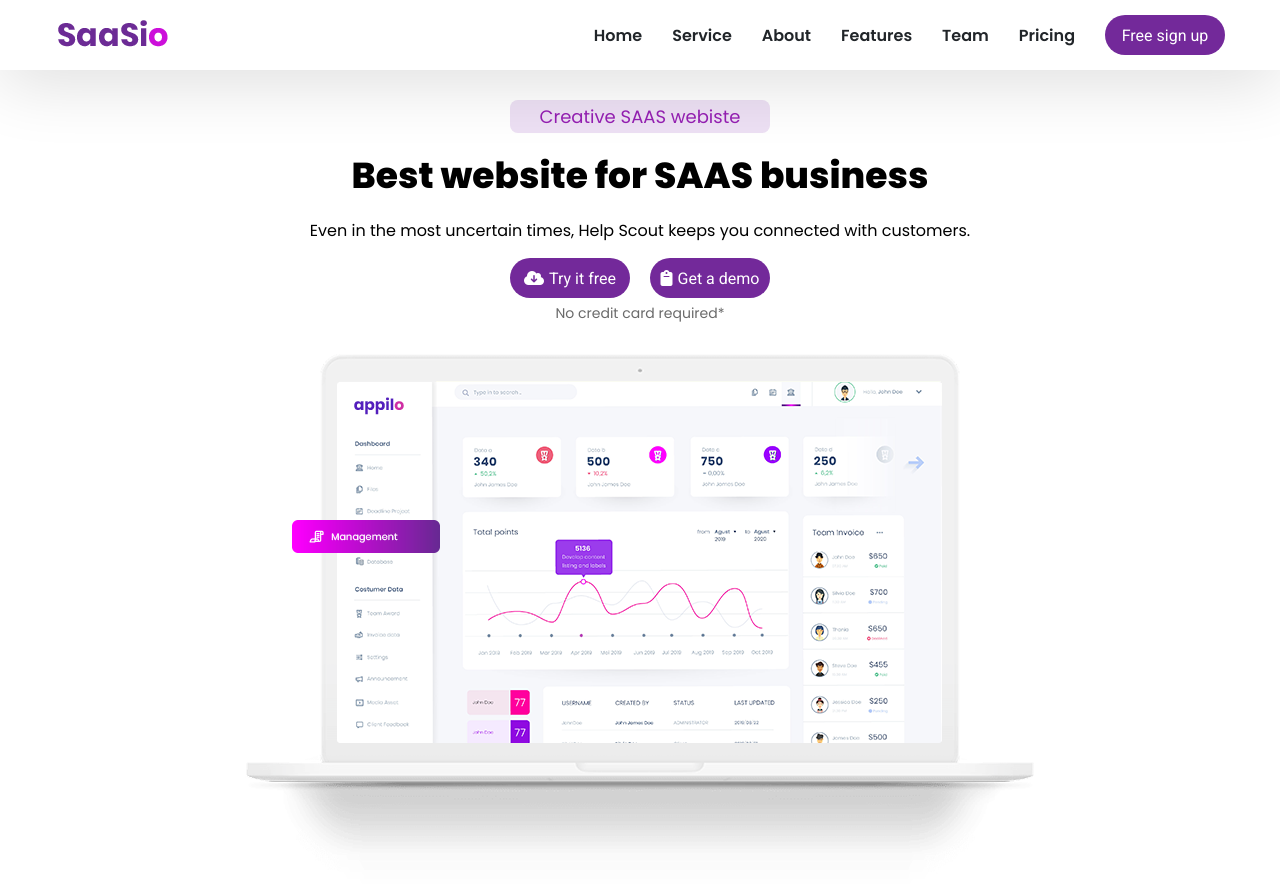
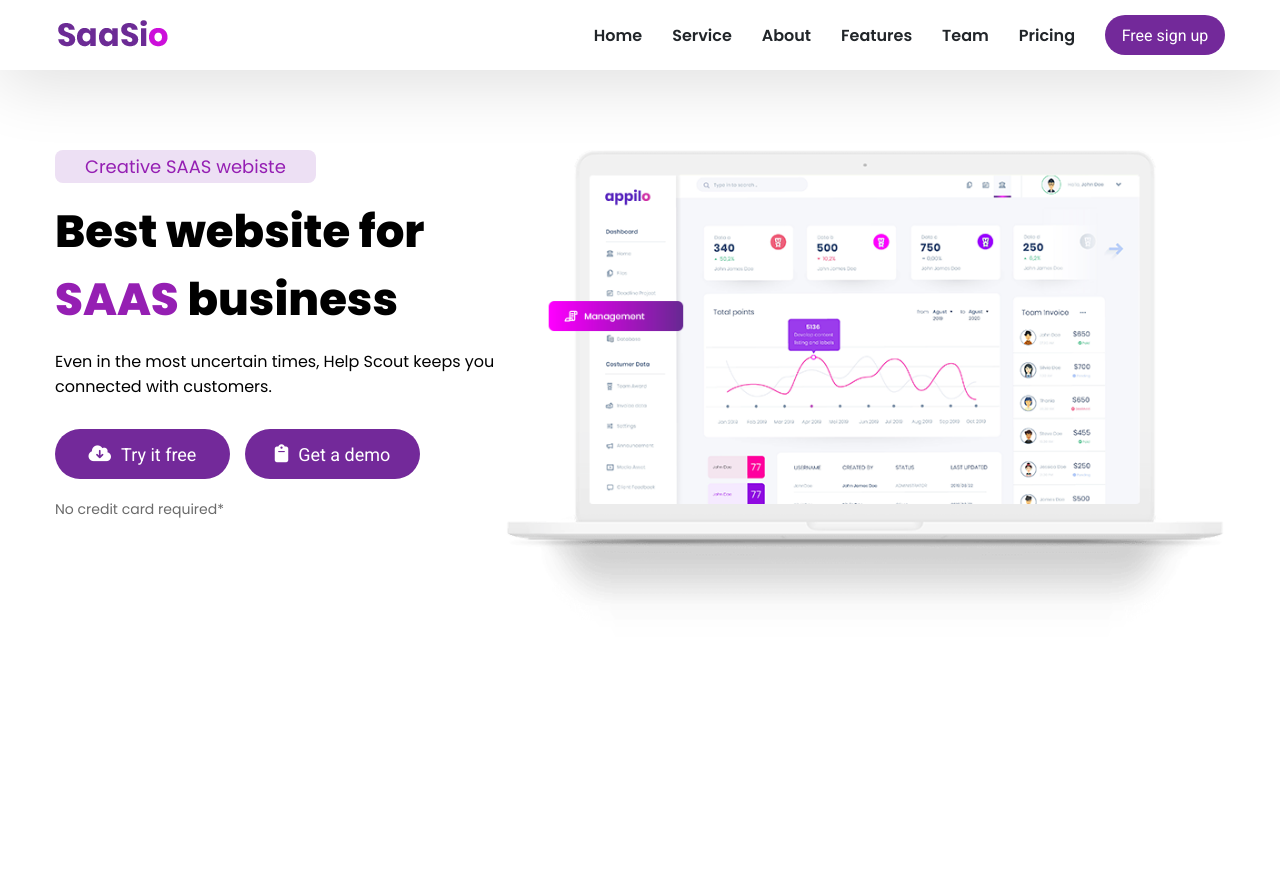
Before and after one commit to Sh4ke96/Sassio, a React (Create React App) app: page / in a window 1280 px wide. Shown: the top 884 px of the page. After the commit the page ends 800 px from the top, so only its background shows below. Built offline with nearby package versions, Linux system fonts and the light colour scheme.

Commit message:
add RWD for heading component

```diff
--- a/src/components/Heading/heading.js
+++ b/src/components/Heading/heading.js
@@ -5,6 +5,7 @@ import Button from "../Button/button";
 function Heading() {
   return (
     <Container>
+      <div className="heading-wrapper">
         <span className="heading-title-tag">Creative SAAS webiste</span>
         <h1 className="heading-title">
           Best website for <span className="heading-title-span">SAAS</span>{" "}
@@ -30,6 +31,7 @@ function Heading() {
           </div>
           <span className="heading-buttons-span">No credit card required*</span>
         </div>
+      </div>
       <div className="heading-mockup">
         <img
           className="heading-mockup-img"
--- a/src/components/Heading/heading.styled.js
+++ b/src/components/Heading/heading.styled.js
@@ -5,6 +5,21 @@ export const Container = styled.div`
   flex-direction: column;
   align-items: center;
   padding: 100px 15px 15px 15px;
+  @media screen and (min-width: 1000px) {
+    flex-direction: row;
+    max-width: 1200px;
+    align-items: flex-start;
+    margin: 0 auto;
+    padding: 150px 15px 15px 15px;
+  }
+  .heading-wrapper {
+    display: flex;
+    flex-direction: column;
+    align-items: center;
+    max-width: 450px;
+    @media screen and (min-width: 1000px) {
+      align-items: flex-start;
+    }
     .heading-title-tag {
       color: #951fb3;
       font-size: 18px;
@@ -18,25 +33,41 @@ export const Container = styled.div`
       margin: 15px 0;
       font-size: 36px;
       text-align: center;
+      @media screen and (min-width: 1000px) {
+        text-align: left;
+        font-size: 45px;
+      }
       .heading-title-span {
+        color: #951fb3;
       }
     }
     .heading-text {
       text-align: center;
-    margin-bottom: 15px;
+      margin-bottom: 30px;
+      @media screen and (min-width: 1000px) {
+        text-align: left;
+      }
     }
     .heading-buttons {
       display: flex;
       flex-direction: column;
       align-items: center;
+      @media screen and (min-width: 1000px) {
+        align-items: flex-start;
+      }
       .heading-buttons-container {
         display: flex;
+        justify-content: space-between;
         .heading-link {
+          display: block;
           text-decoration: none;
           .heading-button {
-          margin: 0 10px;
+            height: 50px;
+            width: 175px;
+            font-size: 18px;
+            margin-right: 15px;
             .heading-icon {
-            margin-right: 5px;
+              margin-right: 10px;
             }
           }
         }
@@ -45,11 +76,18 @@ export const Container = styled.div`
         color: #6a6a6a;
         display: block;
         font-size: 14px;
-      margin-top: 5px;
+        margin-top: 10px;
+        @media screen and (min-width: 1000px) {
+          margin-top: 20px;
+        }
+      }
     }
   }
   .heading-mockup {
     margin: 30px 0;
+    @media screen and (min-width: 1000px) {
+      margin: 0;
+    }
     .heading-mockup-img {
       max-width: 100%;
       height: auto;
```
Lines whose indentation alone changed are shown as unchanged.
